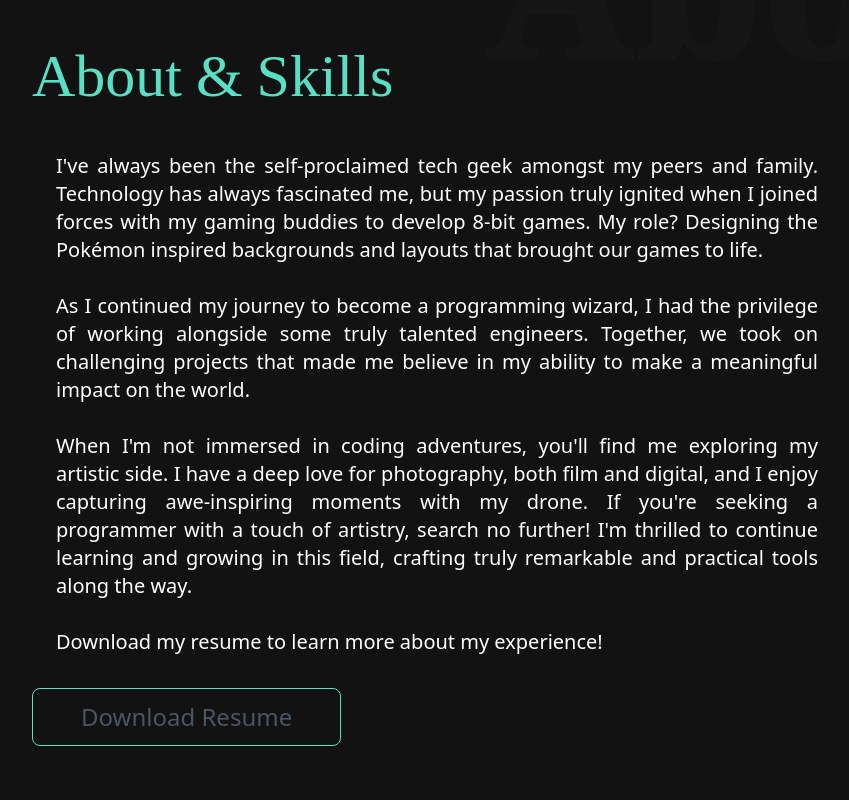
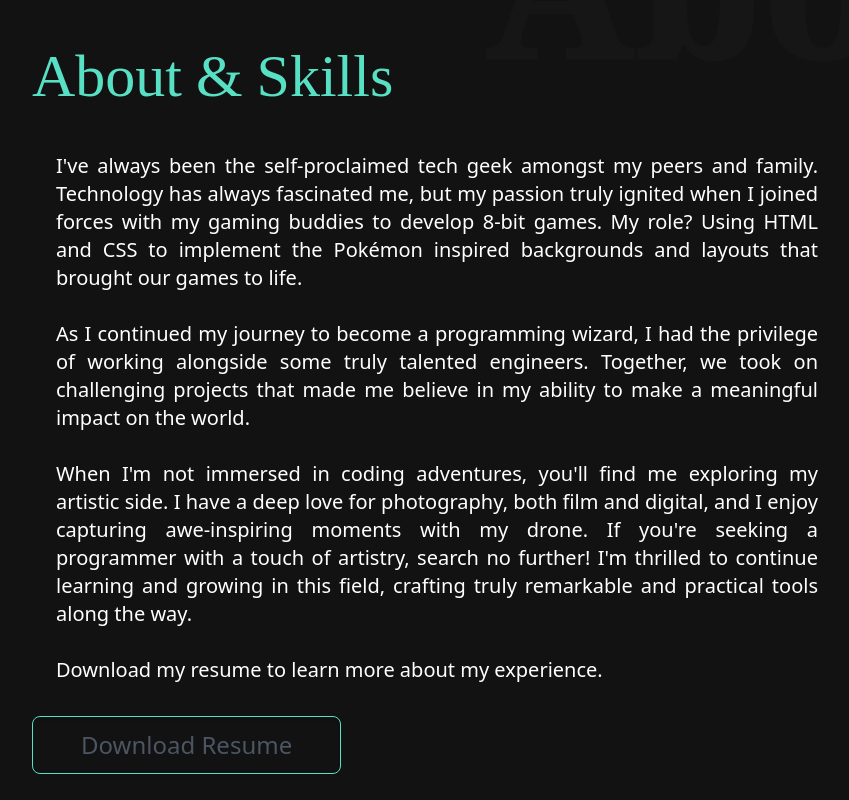
Before and after one commit to TristanO45/my-dev-portfolio, a Next.js app: page /about in a window 1280 px wide. Shown: the part 980-1780 px from the top of the page, without its empty margins (168-1017 px from the left). Built offline with nearby package versions, Linux system fonts and the light colour scheme; a web font is replaced by a local one.

Commit message:
Final commit for portfolio V1

```diff
--- a/components/SideNavbar.js
+++ b/components/SideNavbar.js
@@ -14,7 +14,7 @@ export default function SideNavbar() {
   const [colorChange, setColorChange] = useState("Home");
   return (
     <div className="hidden lg:block">
-      <aside className="flex flex-col px-4 w-[175px] h-screen fixed  justify-between bg-[#141515]">
+      <aside className="flex flex-col px-4 w-[175px] h-screen fixed  justify-between bg-[#1c1d1d]">
         <div className="w-auto">
           <Image
             src={"/PortfolioHS.jpg"}
--- a/pages/about.js
+++ b/pages/about.js
@@ -21,8 +21,8 @@ function About(props) {
           I've always been the self-proclaimed tech geek amongst my peers and
           family. Technology has always fascinated me, but my passion truly
           ignited when I joined forces with my gaming buddies to develop 8-bit
-          games. My role? Designing the Pokémon inspired backgrounds and layouts that
-          brought our games to life.
+          games. My role? Using HTML and CSS to implement the Pokémon inspired
+          backgrounds and layouts that brought our games to life.
           <br />
           <br />
           As I continued my journey to become a programming wizard, I had the
@@ -39,7 +39,7 @@ function About(props) {
           crafting truly remarkable and practical tools along the way.
           <br />
           <br />
-          Download my resume to learn more about my experience!
+          Download my resume to learn more about my experience.
         </p>
 
         <div className="pt-8">
--- a/pages/contact.js
+++ b/pages/contact.js
@@ -186,7 +186,7 @@ function Contact(props) {
               )}
             </div>
           </form>
-          <div className="flex justify-center md:block ml-2 md:justify-end pt-8 md:pt-0 ">
+          <div className="flex justify-center md:block ml-2 md:justify-end pt-8 md:pt-0">
             <img
               src="/ContactMePic.png"
               alt="contact pic"
```
Also changed, not shown: 6 other files (tests, documents, lock files or other folders).
